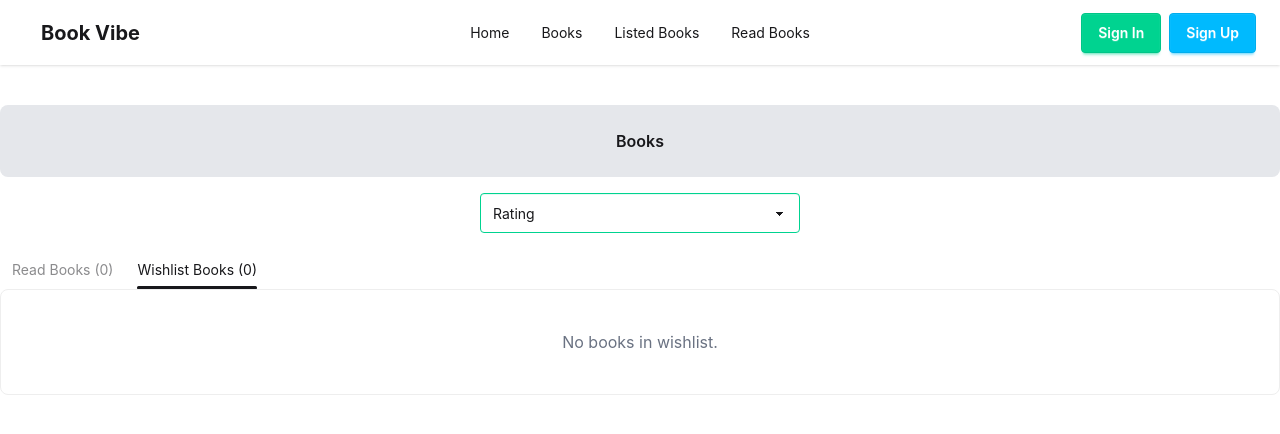
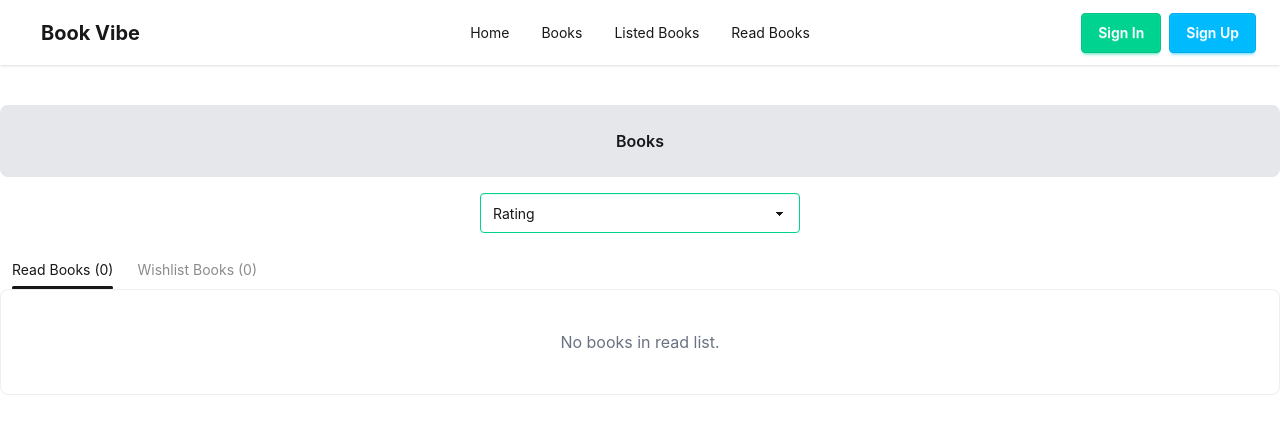
Before and after one commit to abirhosen30/Book-vibe, a Next.js app: page /listed-book in a window 1280 px wide. Shown: the top 434 px of the page. Built offline with nearby package versions, Linux system fonts and the light colour scheme.

Commit message:
type issue fixed

```diff
--- a/src/app/listed-book/page.tsx
+++ b/src/app/listed-book/page.tsx
@@ -1,14 +1,24 @@
 "use client";
+
 import SelectedBookCard from "@/components/shared/SelectedBookCard";
 import { BooksContext } from "@/context/BooksContext";
 import { IBook } from "@/types/books.type";
 import React, { useContext, useState } from "react";
 
 const ListedBooks = () => {
-  const { readBooks, wishlist } = useContext(BooksContext);
-  const [sortBy, setSortBy] = useState<"rating" | "pages" | "year">("rating");
+  const context = useContext(BooksContext);
 
-  const sortBooks = (books: IBook[]) => {
+  if (!context) {
+    throw new Error("ListedBooks must be used inside BooksProvider");
+  }
+
+  const { readBooks, wishlist } = context;
+
+  const [sortBy, setSortBy] = useState<"rating" | "pages" | "year">(
+    "rating"
+  );
+
+  const sortBooks = (books: IBook[]): IBook[] => {
     const sortedBooks = [...books];
 
     if (sortBy === "rating") {
@@ -16,20 +26,24 @@ const ListedBooks = () => {
     } else if (sortBy === "pages") {
       sortedBooks.sort((a, b) => b.totalPages - a.totalPages);
     } else if (sortBy === "year") {
-      sortedBooks.sort((a, b) => b.yearOfPublishing - a.yearOfPublishing);
+      sortedBooks.sort(
+        (a, b) => b.yearOfPublishing - a.yearOfPublishing
+      );
     }
+
     return sortedBooks;
   };
 
-  const sortestReadBooks = sortBooks(readBooks);
-  const sortestWishlist = sortBooks(wishlist);
+  const sortedReadBooks = sortBooks(readBooks);
+  const sortedWishlist = sortBooks(wishlist);
 
   return (
-    <div className="container mx-auto py-6 ">
-      <div className="flex text-center flex-col items-center justify-center px-3 py-6 bg-gray-200 gap-4 my-4 rounded-lg">
+    <div className="container mx-auto py-6">
+      <div className="my-4 flex flex-col items-center justify-center gap-4 rounded-lg bg-gray-200 px-3 py-6 text-center">
         <h2 className="font-semibold">Books</h2>
       </div>
-      <div className="flex justify-center text-center mb-4">
+
+      <div className="mb-4 flex justify-center text-center">
         <select
           value={sortBy}
           onChange={(e) =>
@@ -37,46 +51,49 @@ const ListedBooks = () => {
           }
           className="select select-success"
         >
-          <option disabled={true}>Sort By</option>
           <option value="rating">Rating</option>
           <option value="pages">Number of pages</option>
           <option value="year">Publisher year</option>
         </select>
       </div>
-      {/* name of each tab group should be unique */}
+
       <div className="tabs tabs-border">
+        {/* Read Books */}
         <input
           type="radio"
           name="my_tabs_2"
           className="tab"
           aria-label={`Read Books (${readBooks.length})`}
+          defaultChecked
         />
+
         <div className="tab-content border-base-300 bg-base-100 p-10">
-          {readBooks.length > 0 ? (
-            sortestReadBooks.map((book: IBook) => {
-              return <SelectedBookCard key={book.bookId} book={book} />;
-            })
+          {sortedReadBooks.length > 0 ? (
+            sortedReadBooks.map((book) => (
+              <SelectedBookCard key={book.bookId} book={book} />
+            ))
           ) : (
-            <p className="text-gray-500 flex items-center justify-center">
+            <p className="flex items-center justify-center text-gray-500">
               No books in read list.
             </p>
           )}
         </div>
 
+        {/* Wishlist */}
         <input
           type="radio"
           name="my_tabs_2"
           className="tab"
           aria-label={`Wishlist Books (${wishlist.length})`}
-          defaultChecked
         />
+
         <div className="tab-content border-base-300 bg-base-100 p-10">
-          {wishlist.length > 0 ? (
-            sortestWishlist.map((book: IBook) => {
-              return <SelectedBookCard key={book.bookId} book={book} />;
-            })
+          {sortedWishlist.length > 0 ? (
+            sortedWishlist.map((book) => (
+              <SelectedBookCard key={book.bookId} book={book} />
+            ))
           ) : (
-            <p className="text-gray-500 flex items-center justify-center">
+            <p className="flex items-center justify-center text-gray-500">
               No books in wishlist.
             </p>
           )}
--- a/src/app/read-books/page.tsx
+++ b/src/app/read-books/page.tsx
@@ -1,18 +1,18 @@
 "use client";
+
 import { BooksContext } from "@/context/BooksContext";
-import { IBook } from "@/types/books.type";
 import React, { useContext } from "react";
 import {
+  Bar,
   BarChart,
-  Bar,
+  BarShapeProps,
+  CartesianGrid,
+  Label,
+  LabelList,
+  LabelProps,
+  Tooltip,
   XAxis,
   YAxis,
-  CartesianGrid,
-  BarShapeProps,
-  LabelList,
-  Label,
-  LabelProps,
-  Tooltip,
 } from "recharts";
 
 const colors = [
@@ -25,24 +25,47 @@ const colors = [
   "black",
 ];
 
-const getPath = (x: number, y: number, width: number, height: number) => {
-  return `M${x},${y + height}C${x + width / 3},${y + height} ${x + width / 2},${y + height / 3}
-  ${x + width / 2}, ${y}
-  C${x + width / 2},${y + height / 3} ${x + (2 * width) / 3},${y + height} ${x + width}, ${y + height}
-  Z`;
+const getPath = (
+  x: number,
+  y: number,
+  width: number,
+  height: number
+) => {
+  return `
+    M${x},${y + height}
+    C${x + width / 3},${y + height}
+     ${x + width / 2},${y + height / 3}
+     ${x + width / 2},${y}
+    C${x + width / 2},${y + height / 3}
+     ${x + (2 * width) / 3},${y + height}
+     ${x + width},${y + height}
+    Z
+  `;
 };
 
 const TriangleBar = (props: BarShapeProps) => {
-  const { x, y, width, height, index } = props;
+  const {
+    x = 0,
+    y = 0,
+    width = 0,
+    height = 0,
+    index = 0,
+    isActive,
+  } = props;
 
   const color = colors[index % colors.length];
 
   return (
     <path
-      strokeWidth={props.isActive ? 5 : 0}
-      d={getPath(Number(x), Number(y), Number(width), Number(height))}
+      d={getPath(
+        Number(x),
+        Number(y),
+        Number(width),
+        Number(height)
+      )}
       stroke={color}
       fill={color}
+      strokeWidth={isActive ? 5 : 0}
       style={{
         transition: "stroke-width 0.3s ease-out",
       }}
@@ -51,34 +74,37 @@ const TriangleBar = (props: BarShapeProps) => {
 };
 
 const CustomColorLabel = (props: LabelProps) => {
-  const fill = colors[(props.index ?? 0) % colors.length];
+  const index = props.index ?? 0;
+  const fill = colors[index % colors.length];
+
   return <Label {...props} fill={fill} />;
 };
 
 const ReadBooks = () => {
-  const {readBooks} = useContext(BooksContext);
-  const data = readBooks.map((book: IBook, index: number
+  const context = useContext(BooksContext);
 
+  if (!context) {
+    throw new Error(
+      "ReadBooks must be used inside BooksProvider"
+    );
+  }
 
+  const { readBooks } = context;
 
-  ) => {
-
-    return {
+  const data = readBooks.map((book, index) => ({
     name: book.bookName,
     uv: book.totalPages,
     pv: index + 1,
     amt: index + 1,
-    }
-  })
-
-
+  }));
 
   return (
-    <div className="container mx-auto py-6 flex w-full items-center justify-center gap-4">
-     {readBooks.length > 0 ? <BarChart
+    <div className="container mx-auto flex w-full items-center justify-center gap-4 py-6">
+      {readBooks.length > 0 ? (
+        <BarChart
           style={{
             width: "100%",
-          maxWidth: "auto",
+            maxWidth: "100%",
             maxHeight: "70vh",
             aspectRatio: 1.618,
           }}
@@ -86,21 +112,35 @@ const ReadBooks = () => {
           data={data}
           margin={{
             top: 20,
-          right: 0,
+            right: 20,
             left: 0,
             bottom: 5,
           }}
         >
           <CartesianGrid />
+
           <Tooltip cursor={{ fillOpacity: 0.5 }} />
+
           <XAxis dataKey="name" />
+
           <YAxis width="auto" />
-        <Bar dataKey="uv" shape={TriangleBar} activeBar>
-          <LabelList content={CustomColorLabel} position="top" />
+
+          <Bar
+            dataKey="uv"
+            shape={TriangleBar}
+            activeBar
+          >
+            <LabelList
+              content={CustomColorLabel}
+              position="top"
+            />
           </Bar>
-        {/* <RechartsDevtools /> */}
         </BarChart>
-      : <p className="font-bold text-4xl text-center">No read books to display.</p>}
+      ) : (
+        <p className="text-center text-4xl font-bold">
+          No read books to display.
+        </p>
+      )}
     </div>
   );
 };
--- a/src/components/bookDetails/ReadButton.tsx
+++ b/src/components/bookDetails/ReadButton.tsx
@@ -1,22 +1,44 @@
 "use client";
+
 import { BooksContext } from "@/context/BooksContext";
 import { IBook } from "@/types/books.type";
 import React, { useContext } from "react";
 import { toast } from "react-toastify";
 
+const ReadButton = ({ book }: { book: IBook }) => {
+  const context = useContext(BooksContext);
 
-const ReadButton = ({book}: {book: IBook}) => {
+  if (!context) {
+    throw new Error("ReadButton must be used inside BooksProvider");
+  }
 
-  const {readBooks, setReadBooks} = useContext(BooksContext)
+  const { readBooks, setReadBooks } = context;
 
-  const handeleReadBook = () => {
+  const handleReadBook = () => {
     console.log("Read book btn triggered", book);
 
-    setReadBooks([...readBooks, book]);
-    toast.success(`You have read "${book.bookName}"`)
-  }
+    const alreadyRead = readBooks.some(
+      (readBook) => readBook.bookId === book.bookId
+    );
 
-  return <button className="btn btn-outline px-15" onClick={() => handeleReadBook()}>Read</button>;
+    if (alreadyRead) {
+      toast.info(`"${book.bookName}" is already in your read list.`);
+      return;
+    }
+
+    setReadBooks((currentBooks) => [...currentBooks, book]);
+
+    toast.success(`You have read "${book.bookName}"`);
+  };
+
+  return (
+    <button
+      className="btn btn-outline px-15"
+      onClick={handleReadBook}
+    >
+      Read
+    </button>
+  );
 };
 
 export default ReadButton;
--- a/src/components/bookDetails/WishListButton.tsx
+++ b/src/components/bookDetails/WishListButton.tsx
@@ -1,22 +1,51 @@
 "use client";
+
 import { BooksContext } from "@/context/BooksContext";
 import { IBook } from "@/types/books.type";
 import React, { useContext } from "react";
 import { toast } from "react-toastify";
 
+const WishListButton = ({ book }: { book: IBook }) => {
+  const context = useContext(BooksContext);
 
-const WishListButton = ({book}: {book: IBook}) => {
-
-  const {wishlist, setWishlist} = useContext(BooksContext)
-
-  const handeleReadBook = () => {
-    console.log("Read book btn triggered", book);
-
-    setWishlist([...wishlist, book]);
-    toast.success(`You have add to wishlist "${book.bookName}"`)
+  if (!context) {
+    throw new Error(
+      "WishListButton must be used inside BooksProvider"
+    );
   }
 
-  return <button className="btn btn-outline px-15" onClick={() => handeleReadBook()}>Wishlist</button>;
+  const { wishlist, setWishlist } = context;
+
+  const handleWishlist = () => {
+    console.log("Wishlist button triggered", book);
+
+    const alreadyInWishlist = wishlist.some(
+      (wishlistBook) => wishlistBook.bookId === book.bookId
+    );
+
+    if (alreadyInWishlist) {
+      toast.info(`"${book.bookName}" is already in your wishlist.`);
+      return;
+    }
+
+    setWishlist((currentWishlist) => [
+      ...currentWishlist,
+      book,
+    ]);
+
+    toast.success(
+      `"${book.bookName}" has been added to your wishlist.`
+    );
+  };
+
+  return (
+    <button
+      className="btn btn-outline px-15"
+      onClick={handleWishlist}
+    >
+      Wishlist
+    </button>
+  );
 };
 
 export default WishListButton;
--- a/src/context/BooksContext.tsx
+++ b/src/context/BooksContext.tsx
@@ -1,18 +1,26 @@
 "use client";
 
+import { IBook } from "@/types/books.type";
 import React, {
   createContext,
   ReactNode,
   useState,
 } from "react";
 
-export const BooksContext = createContext({});
+interface IBooksContext {
+  readBooks: IBook[];
+  setReadBooks: React.Dispatch<React.SetStateAction<IBook[]>>;
+  wishlist: IBook[];
+  setWishlist: React.Dispatch<React.SetStateAction<IBook[]>>;
+}
+
+export const BooksContext = createContext<IBooksContext | null>(null);
 
 const BooksProvider = ({ children }: { children: ReactNode }) => {
-  const [readBooks, setReadBooks] = useState([]);
-  const [wishlist, setWishlist] = useState([]);
+  const [readBooks, setReadBooks] = useState<IBook[]>([]);
+  const [wishlist, setWishlist] = useState<IBook[]>([]);
 
-  const sharedData = {
+  const sharedData: IBooksContext = {
     readBooks,
     setReadBooks,
     wishlist,
```
Also changed, not shown: src/app/books/page.tsx (+18 -17 lines). Lines whose indentation alone changed are shown as unchanged.
